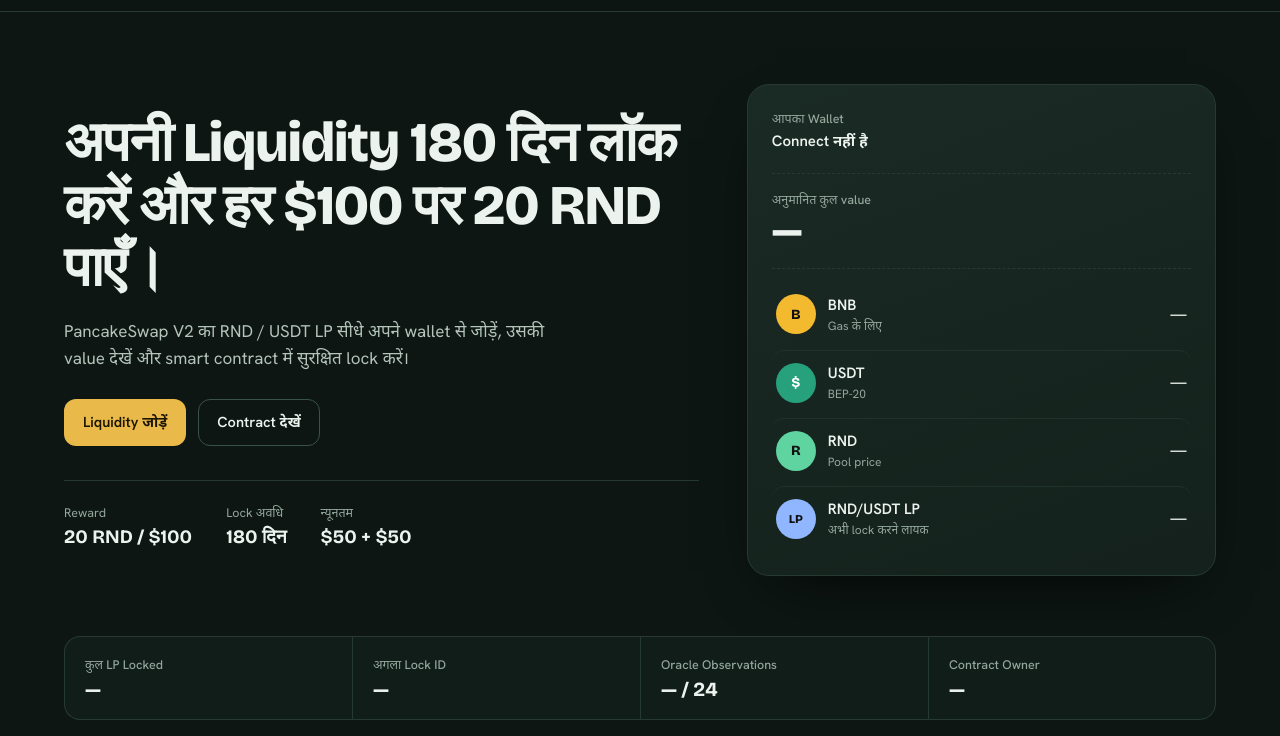
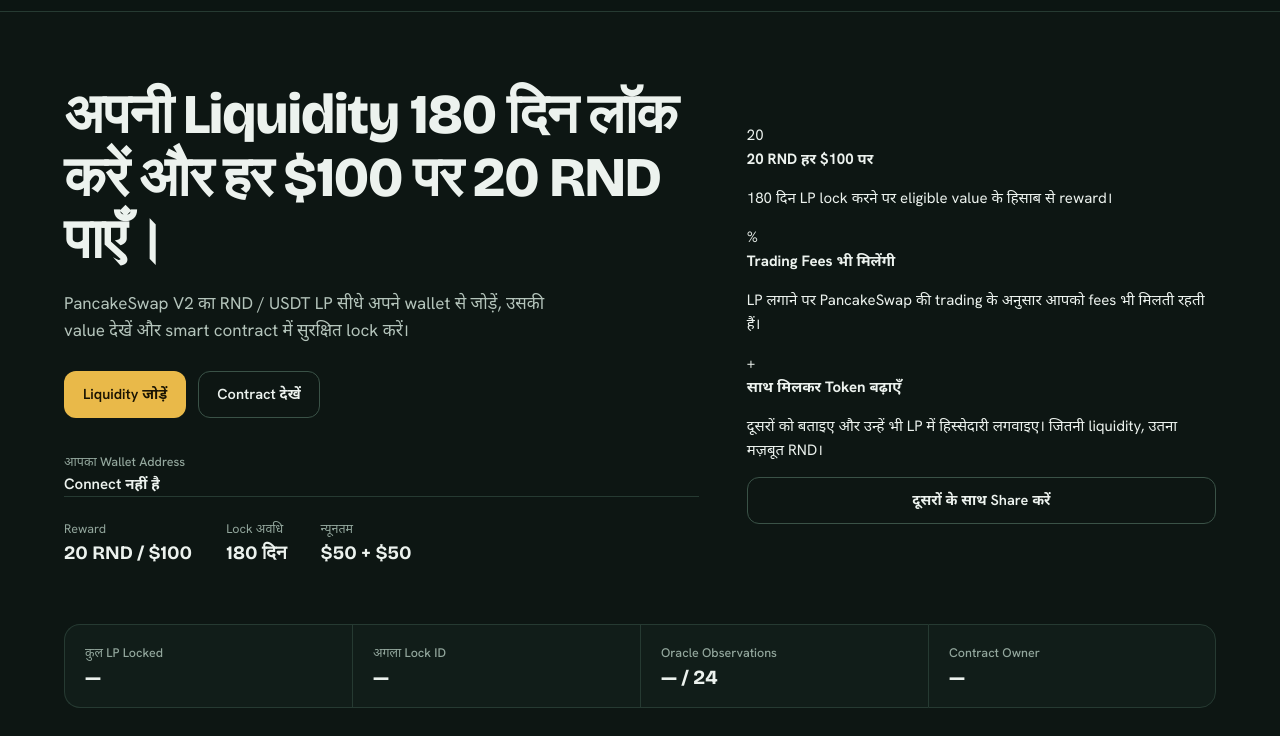
Before and after one commit to RanDigital4/lp, a plain HTML site: page index.html in a window 1280 px wide. Shown: the part 64-800 px from the top of the page. Drawn offline with nearby package versions, Linux system fonts and the light colour scheme.

Commit message:
Update index.html

```diff
--- a/index.html
+++ b/index.html
@@ -24,6 +24,7 @@
     <h1>अपनी Liquidity 180 दिन लॉक करें और हर $100 पर 20 RND पाएँ।</h1>
     <p class="lead">PancakeSwap V2 का RND / USDT LP सीधे अपने wallet से जोड़ें, उसकी value देखें और smart contract में सुरक्षित lock करें।</p>
     <div class="cta"><a class="btn gold" href="#add">Liquidity जोड़ें</a><a class="btn line" target="_blank" rel="noopener" href="https://bscscan.com/address/0xE930dca16D6ce36D3666AC48DD51db5AAd713590#code">Contract देखें</a></div>
+    <div id="walletStrip" class="wstrip"><span class="label">आपका Wallet Address</span><div class="wrow"><b id="walletAddr" class="addr">Connect नहीं है</b><button id="copyAddr" class="icon hidden" title="Address copy करें" type="button">⧉</button></div></div>
     <dl class="facts">
       <div><dt>Reward</dt><dd>20 RND / $100</dd></div>
       <div><dt>Lock अवधि</dt><dd>180 दिन</dd></div>
@@ -31,16 +32,11 @@
     </dl>
   </div>
 
-  <aside class="ledger" aria-label="Wallet balance">
-    <div class="ledger-head"><div><span class="label">आपका Wallet</span><b id="walletAddr" class="addr">Connect नहीं है</b></div><button id="copyAddr" class="icon hidden" title="Address copy करें">⧉</button></div>
-    <div class="ledger-total"><span class="label">अनुमानित कुल value</span><b id="balTotal">—</b></div>
-    <ul class="bal">
-      <li><span class="coin bnb">B</span><div><b>BNB</b><small>Gas के लिए</small></div><div class="amt"><b id="balBNB">—</b></div></li>
-      <li><span class="coin usdt">$</span><div><b>USDT</b><small>BEP-20</small></div><div class="amt"><b id="balUSDT">—</b><small id="balUSDTusd"></small></div></li>
-      <li><span class="coin rnd">R</span><div><b>RND</b><small id="rndPx">Pool price</small></div><div class="amt"><b id="balRND">—</b><small id="balRNDusd"></small></div></li>
-      <li><span class="coin lp">LP</span><div><b>RND/USDT LP</b><small>अभी lock करने लायक</small></div><div class="amt"><b id="balLP">—</b></div></li>
-    </ul>
-    <p id="gasWarn" class="warn hidden">BNB बहुत कम है। Transaction के लिए थोड़ा BNB रखें।</p>
+  <aside class="perks" aria-label="फायदे">
+    <div class="perk"><span class="pi">20</span><div><b>20 RND हर $100 पर</b><p>180 दिन LP lock करने पर eligible value के हिसाब से reward।</p></div></div>
+    <div class="perk"><span class="pi">%</span><div><b>Trading Fees भी मिलेंगी</b><p>LP लगाने पर PancakeSwap की trading के अनुसार आपको fees भी मिलती रहती हैं।</p></div></div>
+    <div class="perk"><span class="pi">+</span><div><b>साथ मिलकर Token बढ़ाएँ</b><p>दूसरों को बताइए और उन्हें भी LP में हिस्सेदारी लगवाइए। जितनी liquidity, उतना मज़बूत RND।</p></div></div>
+    <button id="share" class="btn line full" type="button">दूसरों के साथ Share करें</button>
   </aside>
 </section>
 
@@ -101,13 +97,8 @@
 </section>
 
 <section id="faq" class="faq">
-  <h2>ज़रूरी जानकारी</h2>
-  <ul>
-    <li>हर पूरे $100 eligible LP value पर 20 RND मिलते हैं। कम-से-कम $50 USDT side और $50 RND side ज़रूरी है।</li>
-    <li>Reward का भुगतान owner manually करता है; automatic payout नहीं है।</li>
-    <li>180 दिन बाद LP release और reward payment अलग actions हैं।</li>
-    <li>पहले बहुत छोटी रकम से test करें। Contract source खुद कहता है कि यह audited production release नहीं है।</li>
-  </ul>
+  <h2>जानकारी</h2>
+  <ul><li>हर पूरे $100 eligible LP value पर 20 RND मिलते हैं। कम-से-कम $50 USDT side और $50 RND side ज़रूरी है।</li></ul>
 </section>
 </main>
 
```
